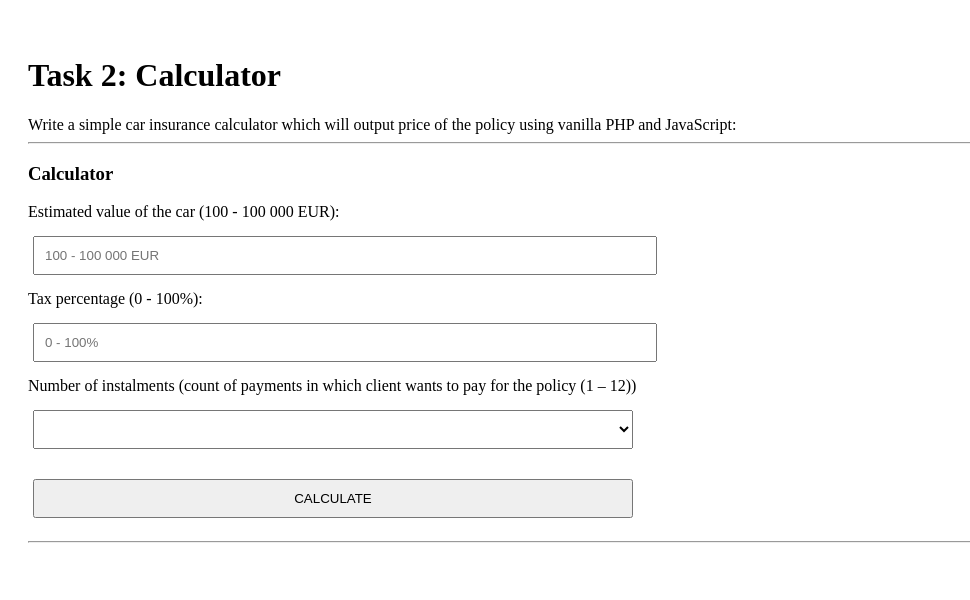
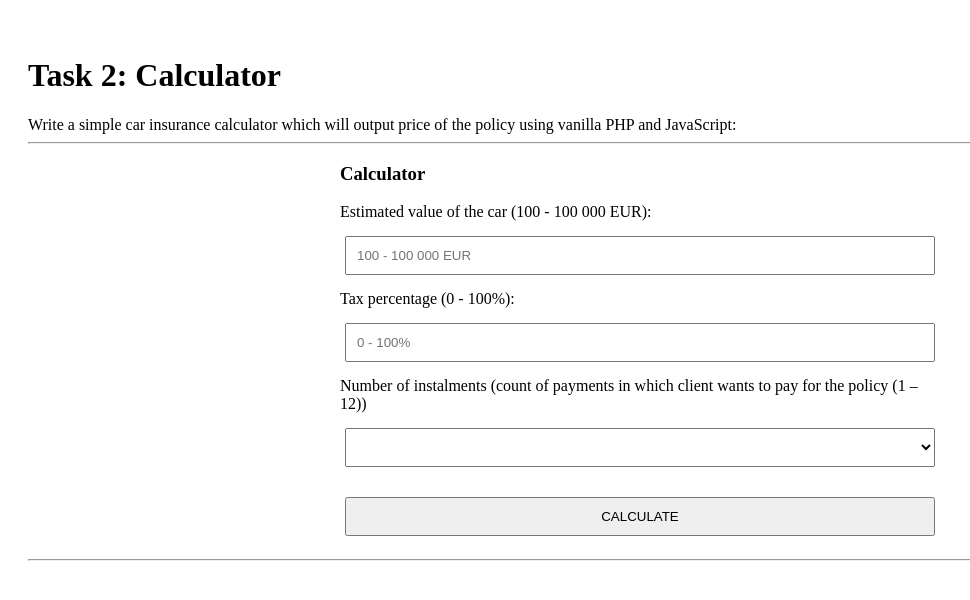
Before and after one commit to devmc-ee/car-insurance-calc, a PHP site: page /task2 in a window 1280 px wide. Shown: the part 54-654 px from the top of the page, without its empty margins (0-970 px from the left). Run offline with PHP 8.4, Linux system fonts and the light colour scheme.

Commit message:
add styles to the calculator form

```diff
--- a/styles.css
+++ b/styles.css
@@ -19,3 +19,7 @@
     margin: 15px 5px;
     max-width: 600px;
 }
+.task-form__wrapper{
+    max-width: 600px;
+    margin: 0 auto
+}
--- a/views/task2.php
+++ b/views/task2.php
@@ -3,24 +3,27 @@
     Write a simple car insurance calculator which will output price of the policy using vanilla PHP and JavaScript:
 </div>
 <hr>
+
+<div class="task-result">
+    <div class="task-form__wrapper">
         <h3 class="task-intro">Calculator</h3>
-<div class="task-result">
-
         <!--1. Create HTML form with fields:
 		• Estimated value of the car (100 - 100 000 EUR)
 		• Tax percentage (0 - 100%)
 		• Number of instalments (count of payments in which client wants to pay for the policy (1 – 12))
 		• Calculate button-->
 
-    <form id="calculator" class="calculator-form" action="" method="post">
+        <form id="calculator" class="calculator-form" action="tasks_solutions/task2/form-action.php" method="post">
             <label for="carValue">Estimated value of the car (100 - 100 000 EUR):</label>
             <input id="carValue" name="carValue" type="number" min="100" max="100000" placeholder="100 - 100 000 EUR"
                    value="">
 
             <label for="taxPercentage">Tax percentage (0 - 100%):</label>
-        <input id="taxPercentage" name="taxPercentage" type="number" min="0" max="100" placeholder="0 - 100%" value="">
+            <input id="taxPercentage" name="taxPercentage" type="number" min="0" max="100" placeholder="0 - 100%"
+                   value="">
 
-        <label for="instalmentsNumber"> Number of instalments (count of payments in which client wants to pay for the
+            <label for="instalmentsNumber"> Number of instalments (count of payments in which client wants to pay for
+                the
                 policy (1 – 12))</label>
             <select name="instalmentsNumber" id="instalmentsNumber">
                 <option value=""></option>
@@ -33,6 +36,6 @@
 
             <button type="submit">CALCULATE</button>
         </form>
-
+    </div>
 </div>
 <hr>
```
Lines whose indentation alone changed are shown as unchanged.
